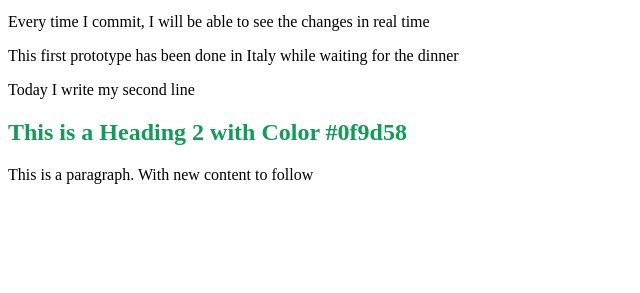
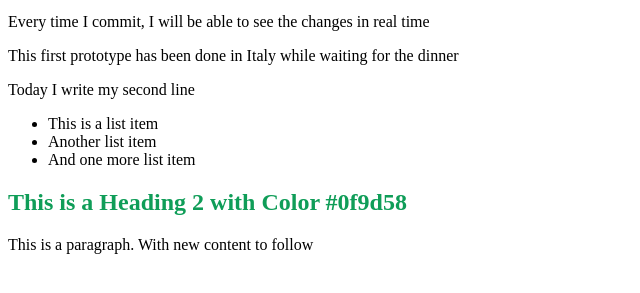
Before and after one commit to trangdangberlin/trangdangberlin.github.io, a plain HTML site: page index.html in a window 1280 px wide. Shown: the part 101-394 px from the top of the page, without its empty margins (0-640 px from the left). Drawn offline with Linux system fonts and the light colour scheme.

Commit message:
Update index.html

```diff
--- a/index.html
+++ b/index.html
@@ -31,6 +31,12 @@ Every time I commit, I will be able to see the changes in real time
 Today I write my second line
 </p>
 
+<ul>
+  <li>This is a list item</li>
+  <li>Another list item</li>
+  <li>And one more list item</li>
+</ul>
+
   <h2>This is a Heading 2 with Color #0f9d58</h2>
   <p>This is a paragraph. With new content to follow</p>
 
```
